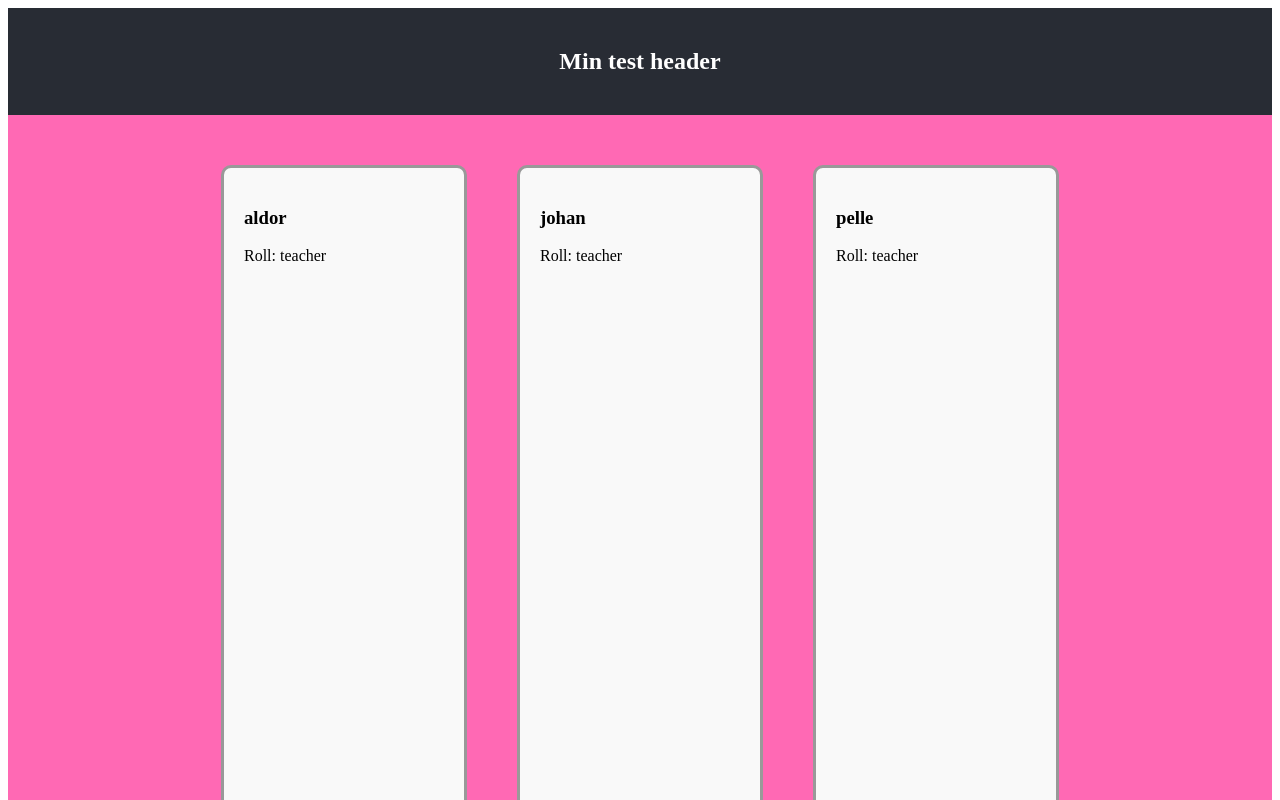
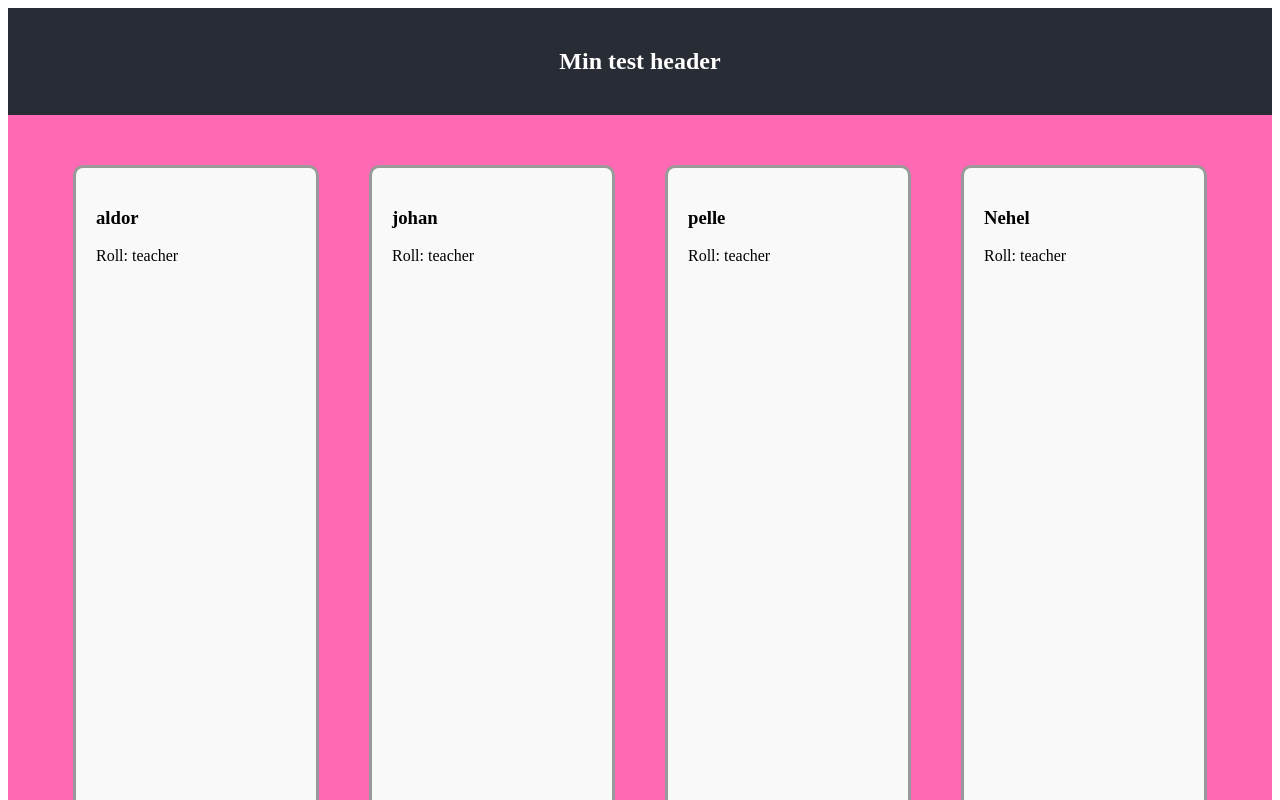
Before and after one commit to Vic-Linden/TestReact, a React (Vite) app in the folder testReact/: page / in a window 1280 px wide. Shown: the top 800 px of the page. Built offline with nearby package versions, Linux system fonts and the light colour scheme.

Commit message:
add another card

```diff
--- a/testReact/src/App.jsx
+++ b/testReact/src/App.jsx
@@ -10,6 +10,7 @@ function App() {
         <UserCard name="aldor" role="teacher" />
         <UserCard name="johan" role="teacher" />
         <UserCard name="pelle" role="teacher" />
+        <UserCard name="Nehel" role="teacher" />
       </main>
     </div>
   );
```
